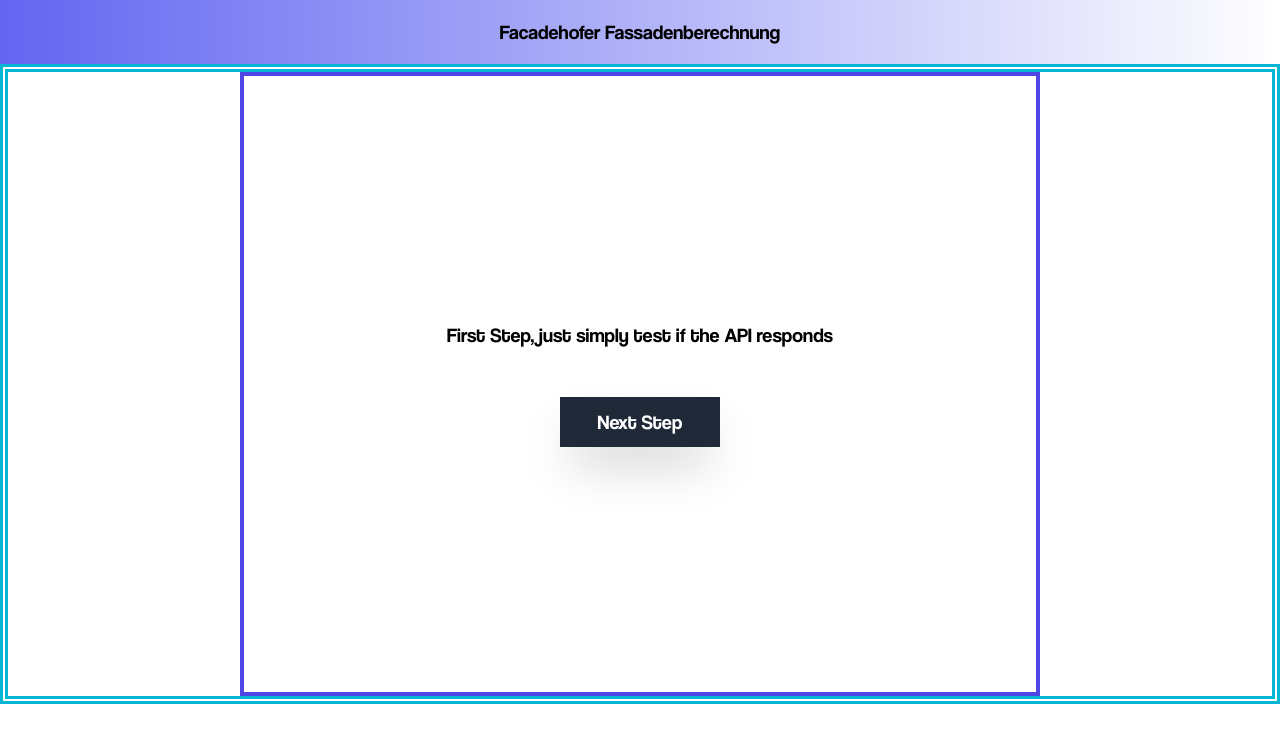
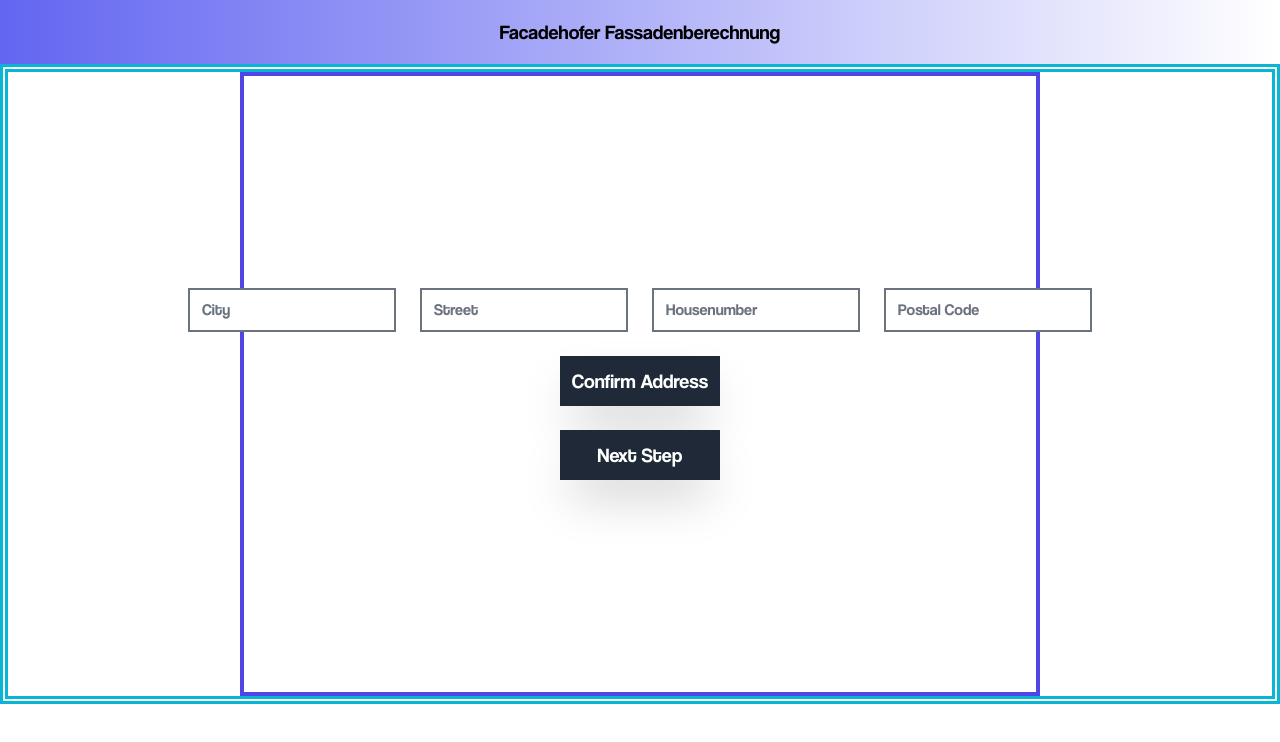
Before and after one commit to ialqas/VC_Praktikum, a Next.js app in the folder client/facadehofer/: page / in a window 1280 px wide. Both pictures are taken after a click on the button "Get Started". Shown: the top 742 px of the page. Built offline with nearby package versions, Linux system fonts and the light colour scheme; no server answers.

Commit message:
prepared UI for leaflet testing

```diff
--- a/client/facadehofer/src/app/[components]/[MainWindow]/[StepWindow]/[FirstStep]/FirstStep.tsx
+++ b/client/facadehofer/src/app/[components]/[MainWindow]/[StepWindow]/[FirstStep]/FirstStep.tsx
@@ -1,23 +1,26 @@
 
-import { useEffect, useState } from "react";
+import { useState } from "react";
 
 
 function FirstStep({setStep}: {setStep: Function}) {
-
-    const [text, setText] = useState("");
-
-    useEffect(() => {
-        (async () => {
-            const response = await fetch("http://localhost:8080/api/home");
-            const data = await response.json();
-            setText(data.message);
-        })();
-    }, []);
+    const [city, setCity] = useState("");
+    const [street, setStreet] = useState("");
+    const [housenumber, setHousenumber] = useState("");
+    const [postalCode, setPostalCode] = useState("");
 
     return (
         <div className="flex flex-col justify-center items-center space-y-6">
-            <h1>First Step, just simply test if the API responds</h1>
-            <div>{text}</div>
+            <div className="flex flex-row items-center space-x-6">
+                    <input className="border-2 border-gray-500" type="text" placeholder="City" onChange = {(event) => setCity(event.target.value)}/>
+                    <input className="border-2 border-gray-500" type="text" placeholder="Street" onChange = {(event) => setStreet(event.target.value)}/>
+                    <input className="border-2 border-gray-500" type="text" placeholder="Housenumber" onChange = {(event) => setHousenumber(event.target.value)}/>
+                    <input className="border-2 border-gray-500" type="text" placeholder="Postal Code" onChange = {(event) => setPostalCode(event.target.value)}/>
+                </div>
+                <div className="flex gap-4">
+                <button className="relative flex h-[50px] w-40 items-center justify-center overflow-hidden bg-gray-800 text-white shadow-2xl transition-all before:absolute before:h-0 before:w-0 before:rounded-full before:bg-orange-600 before:duration-500 before:ease-out hover:red-400 hover:before:h-56 hover:before:w-56" onClick={() => { setStep(2)}}>
+                <span className="relative z-10">Confirm Address</span>
+                </button>
+            </div>
             <div className="flex gap-4">
                 <button className="relative flex h-[50px] w-40 items-center justify-center overflow-hidden bg-gray-800 text-white shadow-2xl transition-all before:absolute before:h-0 before:w-0 before:rounded-full before:bg-orange-600 before:duration-500 before:ease-out hover:shadow-orange-600 hover:before:h-56 hover:before:w-56" onClick={() => { setStep(2)}}>
                 <span className="relative z-10">Next Step</span>
```
